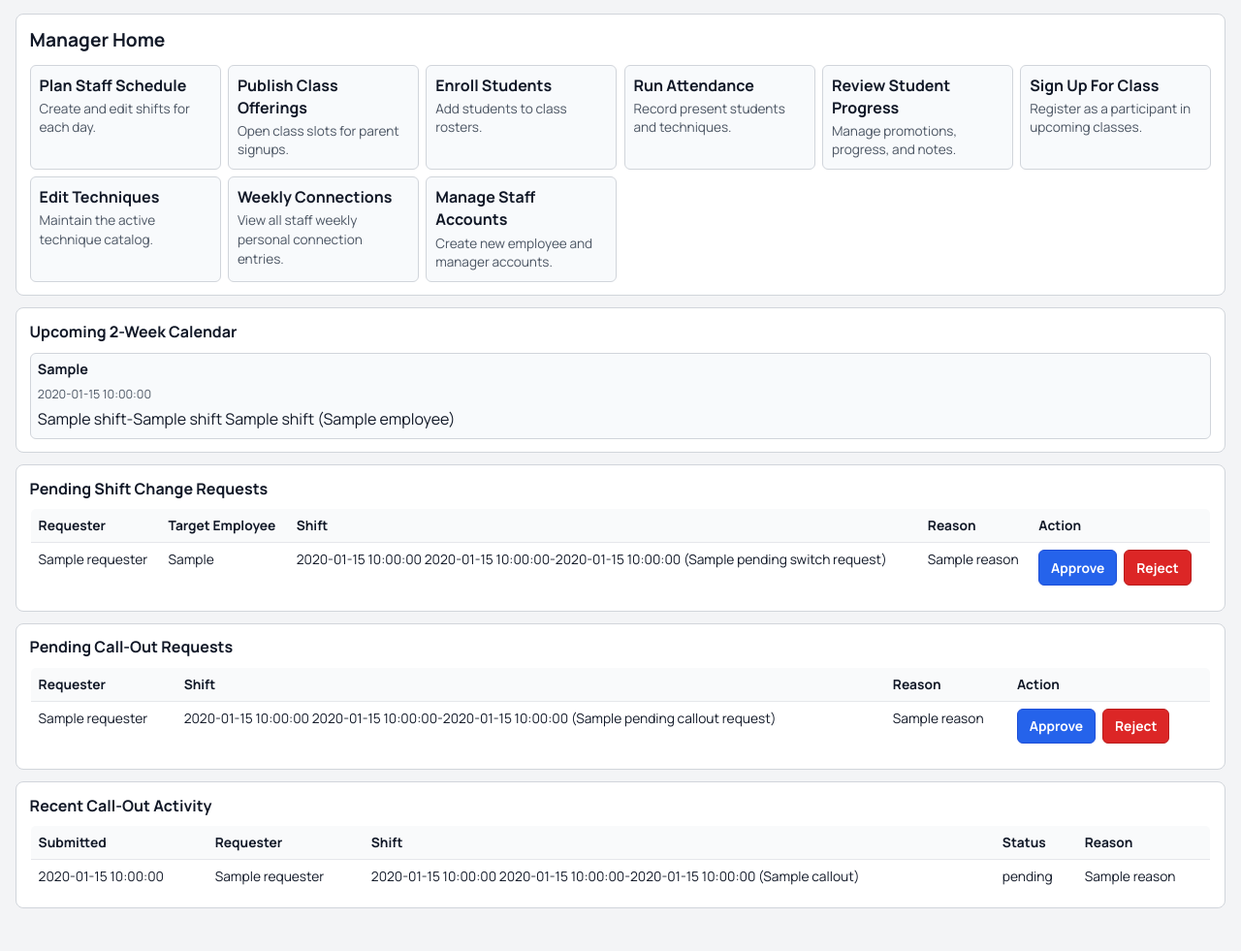
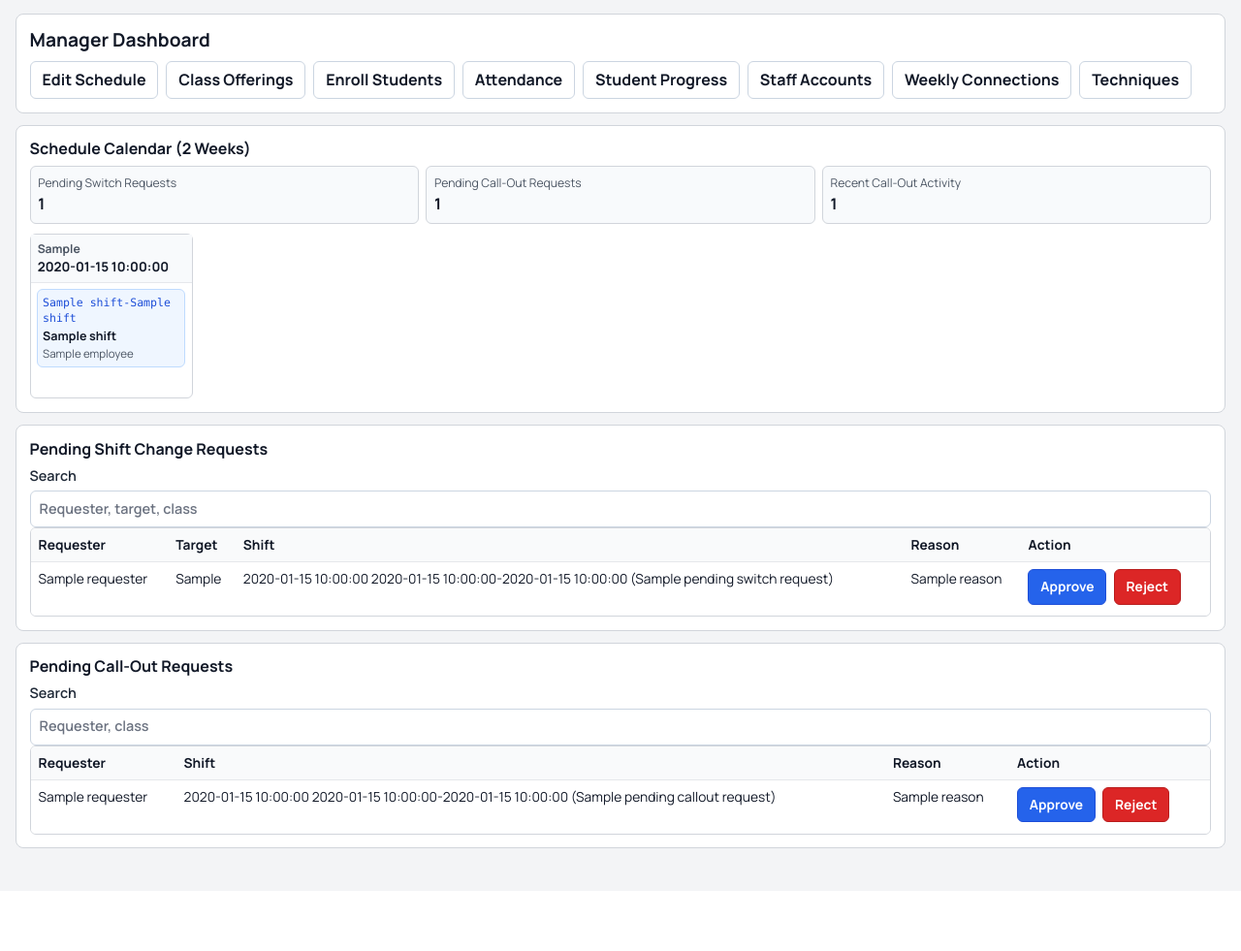
Before and after one commit to justinhoang710/SE-Project, a Flask app: template templates/manager_dashboard.html in a window 1280 px wide. Shown: the whole page at 97% size. After the commit the page ends 875 px from the top, so only its background shows below. Run offline with Flask 3, Linux system fonts and the light colour scheme; the template is opened without the code that fills it: most values are stand-ins (such as "Sample title", 1, 10 or a date in 2020).

Commit message:
Updated manager dashboard to reflect changes in styles.css

```diff
--- a/templates/manager_dashboard.html
+++ b/templates/manager_dashboard.html
@@ -1,74 +1,65 @@
 {% extends 'base.html' %}
 {% block content %}
 <section class="card">
-  <h2>Manager Home</h2>
-  <div class="student-tile-grid" style="margin-top: 0.85rem;">
-    <a class="student-tile" href="{{ url_for('manager_schedule') }}">
-      <strong>Plan Staff Schedule</strong>
-      <span class="hint">Create and edit shifts for each day.</span>
-    </a>
-    <a class="student-tile" href="{{ url_for('manager_classes') }}">
-      <strong>Publish Class Offerings</strong>
-      <span class="hint">Open class slots for parent signups.</span>
-    </a>
-    <a class="student-tile" href="{{ url_for('manager_enroll') }}">
-      <strong>Enroll Students</strong>
-      <span class="hint">Add students to class rosters.</span>
-    </a>
-    <a class="student-tile" href="{{ url_for('manager_attendance') }}">
-      <strong>Run Attendance</strong>
-      <span class="hint">Record present students and techniques.</span>
-    </a>
-    <a class="student-tile" href="{{ url_for('manager_progress') }}">
-      <strong>Review Student Progress</strong>
-      <span class="hint">Manage promotions, progress, and notes.</span>
-    </a>
-    <a class="student-tile" href="{{ url_for('staff_class_signup') }}">
-      <strong>Sign Up For Class</strong>
-      <span class="hint">Register as a participant in upcoming classes.</span>
-    </a>
-    <a class="student-tile" href="{{ url_for('techniques') }}">
-      <strong>Edit Techniques</strong>
-      <span class="hint">Maintain the active technique catalog.</span>
-    </a>
-    <a class="student-tile" href="{{ url_for('staff_connections') }}">
-      <strong>Weekly Connections</strong>
-      <span class="hint">View all staff weekly personal connection entries.</span>
-    </a>
-    <a class="student-tile" href="{{ url_for('manager_staff_accounts') }}">
-      <strong>Manage Staff Accounts</strong>
-      <span class="hint">Create new employee and manager accounts.</span>
-    </a>
+  <h2>Manager Dashboard</h2>
+  <div class="section-tools">
+    <a class="button secondary" href="{{ url_for('manager_schedule') }}">Edit Schedule</a>
+    <a class="button secondary" href="{{ url_for('manager_classes') }}">Class Offerings</a>
+    <a class="button secondary" href="{{ url_for('manager_enroll') }}">Enroll Students</a>
+    <a class="button secondary" href="{{ url_for('manager_attendance') }}">Attendance</a>
+    <a class="button secondary" href="{{ url_for('manager_progress') }}">Student Progress</a>
+    <a class="button secondary" href="{{ url_for('manager_staff_accounts') }}">Staff Accounts</a>
+    <a class="button secondary" href="{{ url_for('staff_connections') }}">Weekly Connections</a>
+    <a class="button secondary" href="{{ url_for('techniques') }}">Techniques</a>
   </div>
 </section>
 
 <section class="card">
-  <h3>Upcoming 2-Week Calendar</h3>
-  <div class="calendar-grid compact-calendar" style="margin-top: 0.75rem;">
+  <h3>Schedule Calendar (2 Weeks)</h3>
+  <div class="metric-strip">
+    <div class="metric"><span class="label">Pending Switch Requests</span><span class="value">{{ pending_switch_requests|length }}</span></div>
+    <div class="metric"><span class="label">Pending Call-Out Requests</span><span class="value">{{ pending_callout_requests|length }}</span></div>
+    <div class="metric"><span class="label">Recent Call-Out Activity</span><span class="value">{{ recent_callouts|length }}</span></div>
+  </div>
+
+  <div class="manager-calendar" style="margin-top: 0.65rem;">
     {% for week in calendar_weeks %}
+      <div class="manager-calendar-week">
         {% for day in week %}
-        <article class="calendar-day">
-          <header class="calendar-day-header">
-            <h3>{{ day.weekday_short }}</h3>
-            <p>{{ day.display_date }}</p>
+          <article class="manager-calendar-day">
+            <header class="manager-calendar-day-header">
+              <div class="manager-calendar-weekday">{{ day.weekday_short }}</div>
+              <div class="manager-calendar-date">{{ day.display_date }}</div>
             </header>
-          <div class="calendar-shift-list">
+            <div class="manager-calendar-events">
               {% for shift in day.shifts %}
-              <p class="calendar-shift-item">{{ shift.start_label }}-{{ shift.end_label }} {{ shift.class_name }} ({{ shift.employee }})</p>
+                <div class="manager-calendar-event">
+                  <div class="manager-calendar-time mono">{{ shift.start_label }}-{{ shift.end_label }}</div>
+                  <div class="manager-calendar-class">{{ shift.class_name }}</div>
+                  <div class="manager-calendar-employee hint">{{ shift.employee }}</div>
+                </div>
               {% else %}
-              <p class="hint">No shifts</p>
+                <div class="hint">No shifts</div>
               {% endfor %}
             </div>
           </article>
         {% endfor %}
+      </div>
     {% endfor %}
   </div>
 </section>
 
 <section class="card">
   <h3>Pending Shift Change Requests</h3>
-  <table style="margin-top: 0.65rem;">
-    <tr><th>Requester</th><th>Target Employee</th><th>Shift</th><th>Reason</th><th>Action</th></tr>
+  <div class="section-tools">
+    <label>Search
+      <input type="search" placeholder="Requester, target, class" data-table-filter="pending-switch-table" />
+    </label>
+  </div>
+  <div class="table-shell">
+    <table id="pending-switch-table">
+      <tr><th>Requester</th><th>Target</th><th>Shift</th><th>Reason</th><th>Action</th></tr>
+      <tbody>
       {% for r in pending_switch_requests %}
         <tr>
           <td>{{ r.requester }}</td>
@@ -87,13 +78,22 @@
       {% else %}
         <tr><td colspan="5">No pending shift change requests.</td></tr>
       {% endfor %}
+      </tbody>
     </table>
+  </div>
 </section>
 
 <section class="card">
   <h3>Pending Call-Out Requests</h3>
-  <table style="margin-top: 0.65rem;">
+  <div class="section-tools">
+    <label>Search
+      <input type="search" placeholder="Requester, class" data-table-filter="pending-callout-table" />
+    </label>
+  </div>
+  <div class="table-shell">
+    <table id="pending-callout-table">
       <tr><th>Requester</th><th>Shift</th><th>Reason</th><th>Action</th></tr>
+      <tbody>
       {% for r in pending_callout_requests %}
         <tr>
           <td>{{ r.requester }}</td>
@@ -111,24 +111,8 @@
       {% else %}
         <tr><td colspan="4">No pending call-out requests.</td></tr>
       {% endfor %}
+      </tbody>
     </table>
-</section>
-
-<section class="card">
-  <h3>Recent Call-Out Activity</h3>
-  <table style="margin-top: 0.65rem;">
-    <tr><th>Submitted</th><th>Requester</th><th>Shift</th><th>Status</th><th>Reason</th></tr>
-    {% for r in recent_callouts %}
-      <tr>
-        <td>{{ r.created_at }}</td>
-        <td>{{ r.requester }}</td>
-        <td>{{ r.shift_date }} {{ r.start_time }}-{{ r.end_time }} ({{ r.class_name }})</td>
-        <td>{{ r.status }}</td>
-        <td>{{ r.reason }}</td>
-      </tr>
-    {% else %}
-      <tr><td colspan="5">No call-out requests found.</td></tr>
-    {% endfor %}
-  </table>
+  </div>
 </section>
 {% endblock %}
```
Also changed, not shown: templates/manager_classes.html (+26 -18 lines), templates/manager_enroll.html (+45 -49 lines), templates/manager_schedule.html (+51 -39 lines), templates/manager_staff_accounts.html (+14 -1 lines). Lines whose indentation alone changed are shown as unchanged.
